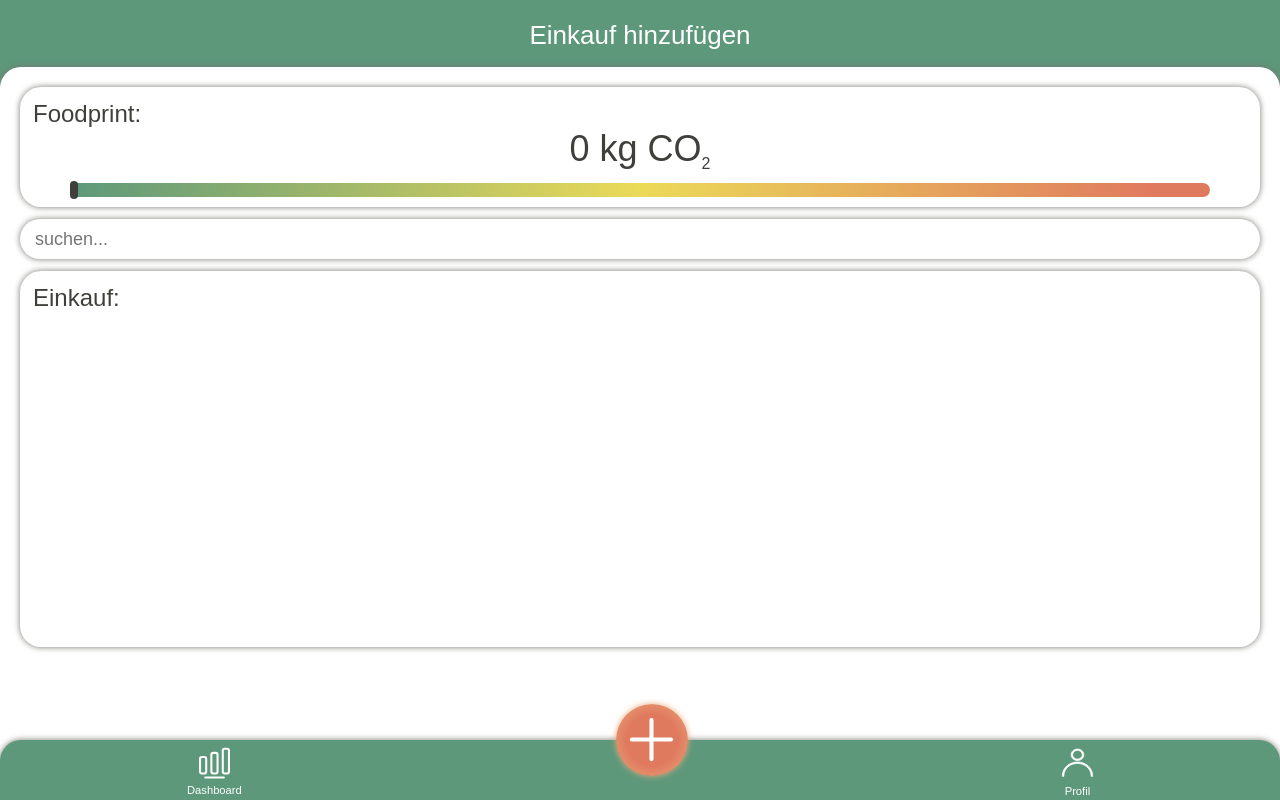
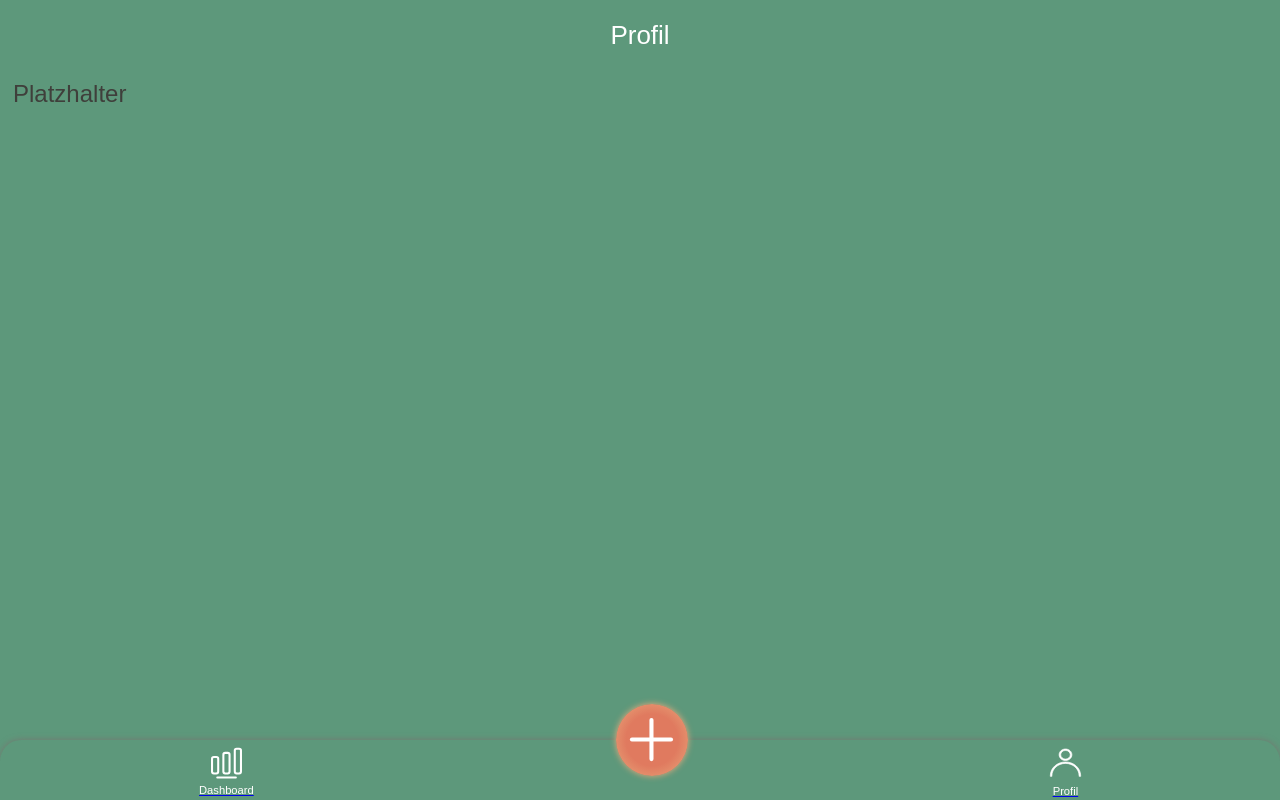
Before and after one commit to mariereese/capstone-project, a React (Create React App) app: page /profil in a window 1280 px wide. Built offline with nearby package versions, Linux system fonts and the light colour scheme.

Commit message:
Add routing

```diff
--- a/package.json
+++ b/package.json
@@ -9,6 +9,7 @@
     "prop-types": "^15.7.2",
     "react": "^17.0.1",
     "react-dom": "^17.0.1",
+    "react-router-dom": "^5.2.0",
     "react-scripts": "4.0.1",
     "styled-components": "^5.2.1",
     "web-vitals": "^0.2.4"
--- a/src/App.js
+++ b/src/App.js
@@ -1,13 +1,20 @@
-import Header from './components/Header/Header'
+import { Switch, Route } from 'react-router-dom'
 import AddPurchase from './pages/AddPurchase/AddPurchase'
+import Profile from './pages/Profile/Profile'
 import Navigation from './components/Navigation/Navigation'
 import styled from 'styled-components/macro'
 
 export default function App() {
   return (
     <>
-      <Header title="Einkauf hinzufügen" />
-      <AddPurchase />
+      <Switch>
+        <Route path="/einkauf-hinzufuegen">
+          <AddPurchase />
+        </Route>
+        <Route path="/profil">
+          <Profile />
+        </Route>
+      </Switch>
       <AppNavigation>
         <Navigation />
       </AppNavigation>
--- a/src/components/Navigation/Navigation.js
+++ b/src/components/Navigation/Navigation.js
@@ -1,4 +1,5 @@
 import styled from 'styled-components/macro'
+import { NavLink } from 'react-router-dom'
 import { ReactComponent as Dashboard } from '../../images/nav-dashboard-icon.svg'
 import { ReactComponent as Profile } from '../../images/nav-profile-icon.svg'
 import { ReactComponent as Plus } from '../../images/plus-icon.svg'
@@ -6,24 +7,24 @@ import { ReactComponent as Plus } from '../../images/plus-icon.svg'
 export default function Navigation() {
   return (
     <NavBar>
-      <div>
+      <NavLinkStyled exact to="/">
         <DashboardIcon />
         <PageName>Dashboard</PageName>
-      </div>
+      </NavLinkStyled>
+      <NavLinkStyled to="einkauf-hinzufuegen">
         <PlusButton>
           <PlusIcon />
         </PlusButton>
-      <div>
+      </NavLinkStyled>
+      <NavLinkStyled to="/profil">
         <ProfileIcon />
         <PageName>Profil</PageName>
-      </div>
+      </NavLinkStyled>
     </NavBar>
   )
 }
 
 const NavBar = styled.footer`
-  /* position: fixed;
-  bottom: 0; */
   display: flex;
   flex-direction: row;
   justify-content: space-around;
@@ -33,13 +34,14 @@ const NavBar = styled.footer`
   background-color: var(--green);
   border-radius: 21px 21px 0 0;
   box-shadow: 0 0 6px var(--light-grey);
+`
 
-  div {
+const NavLinkStyled = styled(NavLink)`
   display: flex;
   flex-direction: column;
   align-items: center;
-  }
 `
+
 const PageName = styled.p`
   font-size: 0.7em;
   color: white;
@@ -63,8 +65,8 @@ const PlusButton = styled.button`
   padding: 1em;
   width: 72px;
   height: 72px;
-  position: relative;
-  bottom: 50%;
+  position: absolute;
+  bottom: 40%;
   box-shadow: 0 0 6px #e9aa7c;
 `
 
--- a/src/index.js
+++ b/src/index.js
@@ -1,5 +1,6 @@
 import React from 'react'
 import ReactDOM from 'react-dom'
+import { BrowserRouter, BrowserRouter as Router } from 'react-router-dom'
 import App from './App'
 import reportWebVitals from './reportWebVitals'
 import GlobalStyle from './styles/GlobalStyle'
@@ -7,7 +8,9 @@ import GlobalStyle from './styles/GlobalStyle'
 ReactDOM.render(
   <React.StrictMode>
     <GlobalStyle />
-    <App />
+    <BrowserRouter>
+      <App />
+    </BrowserRouter>
   </React.StrictMode>,
   document.getElementById('root')
 )
--- a/src/pages/AddPurchase/AddPurchase.js
+++ b/src/pages/AddPurchase/AddPurchase.js
@@ -1,5 +1,6 @@
 import { useState, useEffect } from 'react'
 import styled from 'styled-components/macro'
+import Header from '../../components/Header/Header'
 import FootprintSum from '../../components/FootprintSum/FootprintSum'
 import SearchFood from '../../components/SearchFood/SearchFood'
 import FoodList from '../../components/FoodList/FoodList'
@@ -83,6 +84,8 @@ export default function AddPurchase() {
   }
 
   return (
+    <>
+      <Header title="Einkauf hinzufügen" />
       <WhiteBox>
         <WrapperStyled>
           <FootprintSum
@@ -107,6 +110,7 @@ export default function AddPurchase() {
           ></PurchaseList>
         </WrapperStyled>
       </WhiteBox>
+    </>
   )
 }
 
--- /dev/null
+++ b/src/pages/Profile/Profile.js
@@ -0,0 +1,10 @@
+import Header from '../../components/Header/Header'
+
+export default function Profile() {
+  return (
+    <>
+      <Header title="Profil" />
+      <h2>Platzhalter</h2>
+    </>
+  )
+}
```
Also changed, not shown: 1 other file (tests, documents, lock files or other folders). Lines whose indentation alone changed are shown as unchanged.
